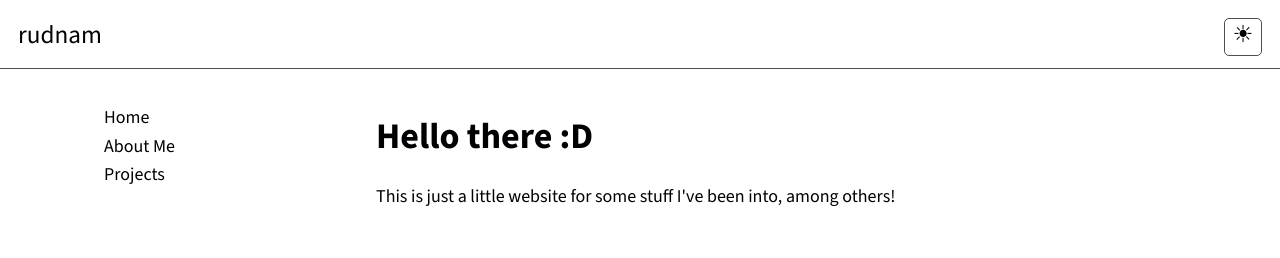
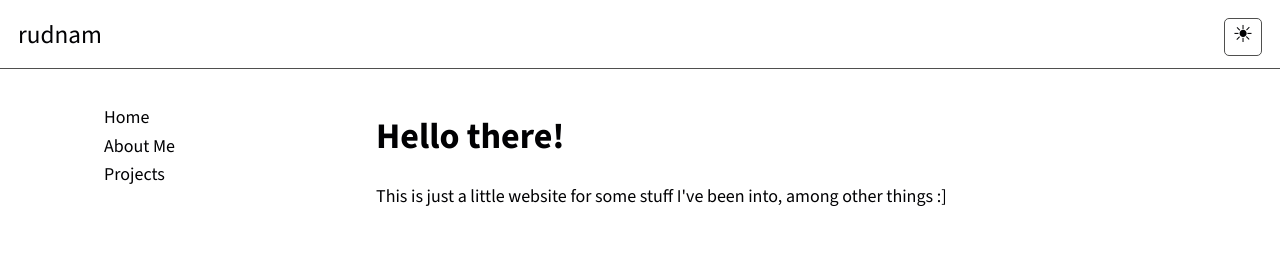
Before and after one commit to rudnam/rudnam.github.io, a React (Create React App) app: page / in a window 1280 px wide. Shown: the top 258 px of the page. Built offline with nearby package versions, Linux system fonts and the light colour scheme.

Commit message:
feat: slightly modify home page

```diff
--- a/src/pages/Home.tsx
+++ b/src/pages/Home.tsx
@@ -3,10 +3,10 @@ import React from "react";
 function Home() {
   return (
     <div>
-      <h1>Hello there :D </h1>
+      <h1>Hello there!</h1>
       <p>
         This is just a little website for some stuff I&apos;ve been into, among
-        others!
+        other things :]
       </p>
     </div>
   );
```
